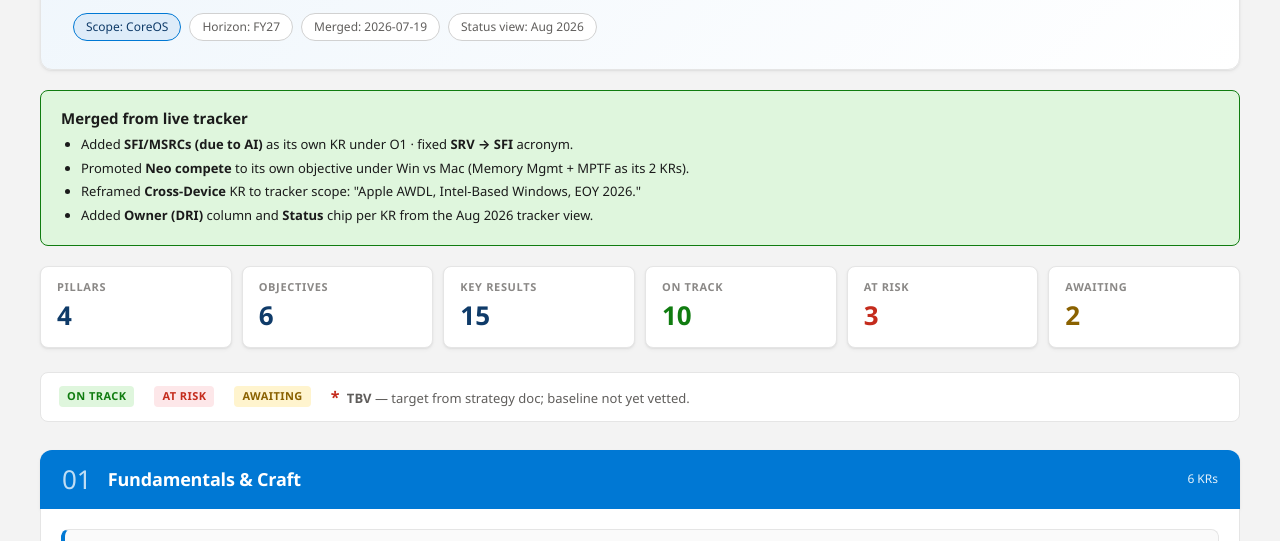
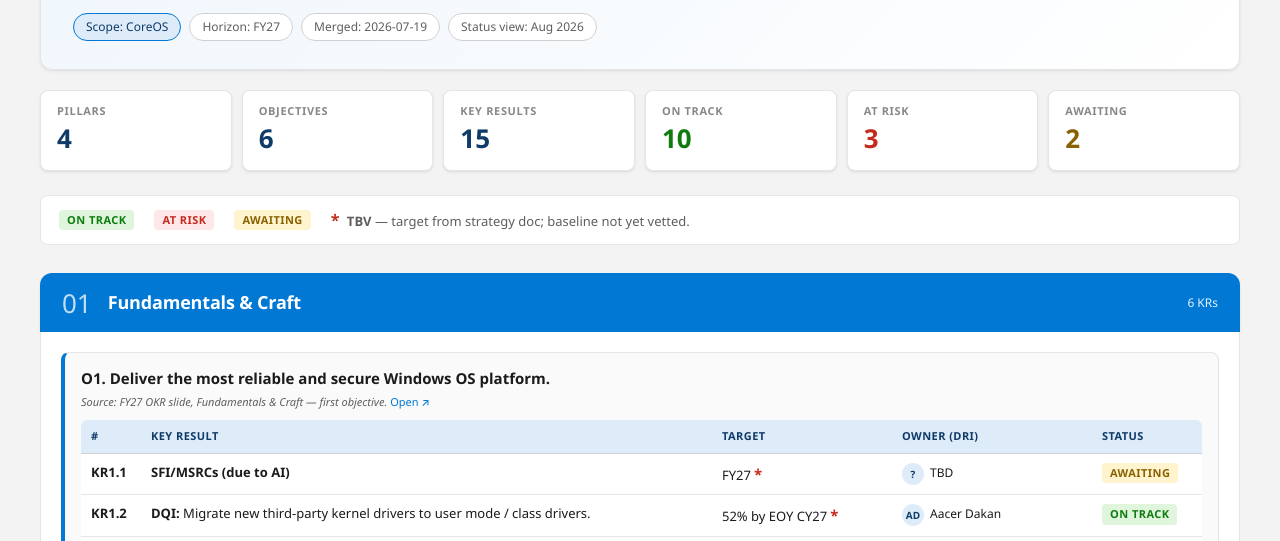
Before and after one commit to SanjayNairGit/DataProject, a plain HTML site: page index.html in a window 1280 px wide. Shown: the part 228-769 px from the top of the page. Drawn offline with Linux system fonts and the light colour scheme.

Commit message:
Remove merged callout

```diff
--- a/index.html
+++ b/index.html
@@ -124,16 +124,6 @@
       <span class="badge">Merged: 2026-07-19</span>
       <span class="badge">Status view: Aug 2026</span>
     </div>
-  </div>
-
-  <div class="changes">
-    <h3>Merged from live tracker</h3>
-    <ul>
-      <li>Added <strong>SFI/MSRCs (due to AI)</strong> as its own KR under O1 · fixed <strong>SRV → SFI</strong> acronym.</li>
-      <li>Promoted <strong>Neo compete</strong> to its own objective under Win vs Mac (Memory Mgmt + MPTF as its 2 KRs).</li>
-      <li>Reframed <strong>Cross-Device</strong> KR to tracker scope: "Apple AWDL, Intel-Based Windows, EOY 2026."</li>
-      <li>Added <strong>Owner (DRI)</strong> column and <strong>Status</strong> chip per KR from the Aug 2026 tracker view.</li>
-    </ul>
   </div>
 
   <div class="stats">
```
Also changed, not shown: 1 other file.
